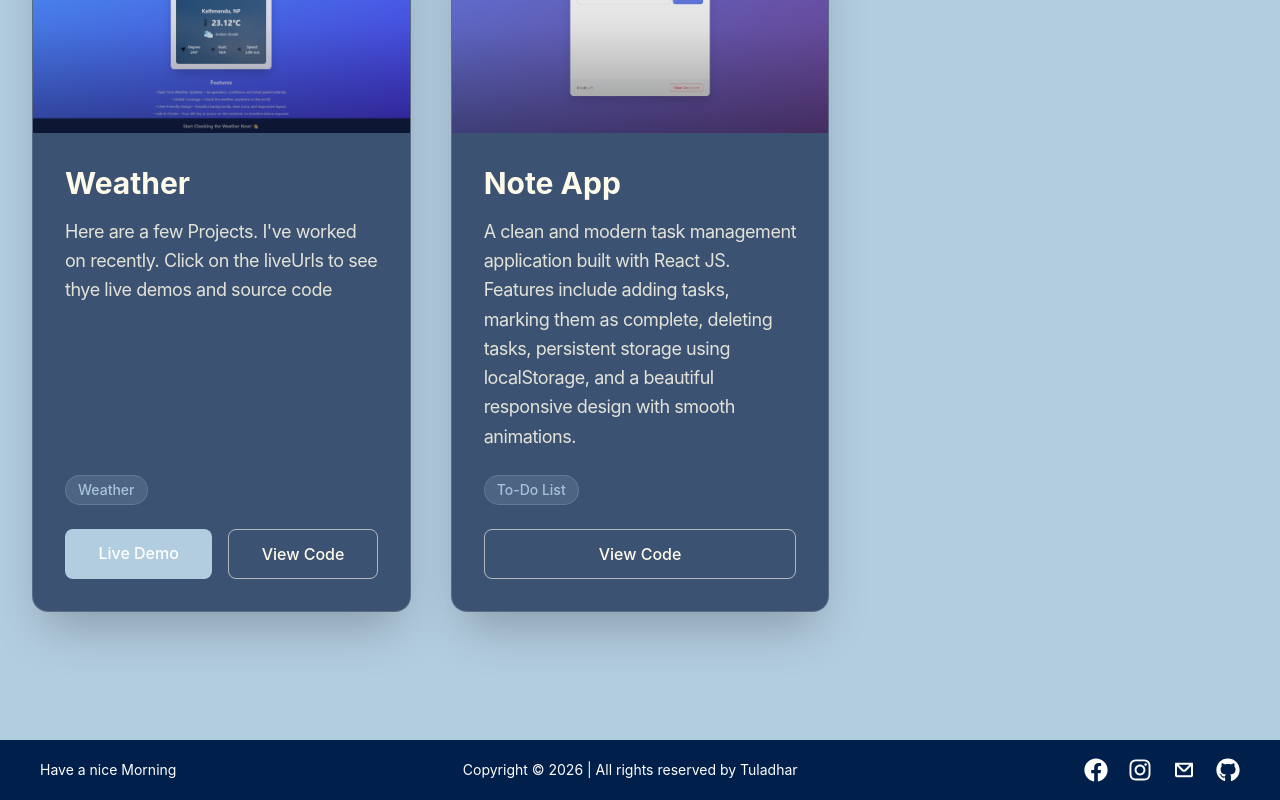
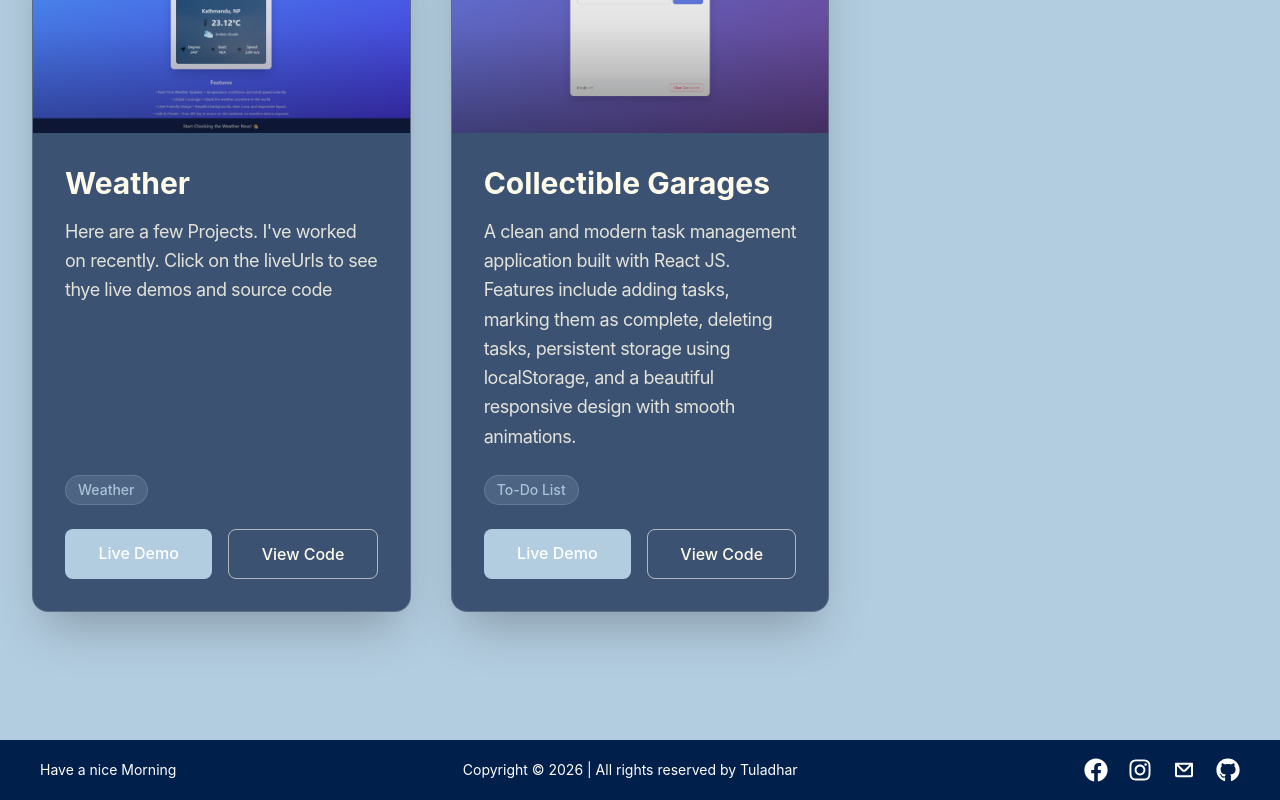
Before and after one commit to tuladharamar/Portfolio, a React (Vite) app in the folder Frontend/: page /projects in a window 1280 px wide. Shown: the part 1249-2049 px from the top of the page. Built offline with nearby package versions, Linux system fonts and the light colour scheme; a web font is replaced by a local one.

Commit message:
Project Update

```diff
--- a/Frontend/src/Components/Body/About.tsx
+++ b/Frontend/src/Components/Body/About.tsx
@@ -7,7 +7,7 @@ const About = () => {
   return (
     <section
       id="about"
-      className="relative min-h-screen flex items-center bg-quad py-20 md:py-32 overflow-hidden">
+      className="relative min-h-screen flex items-center bg-quad py-20 md:py-32 ">
 
       <div className="absolute inset-0 opacity-10 pointer-events-none">
         <div className="absolute inset-0 bg-linear-to-br from-accent/5 via-transparent to-quad" />
--- a/Frontend/src/Constant/projects.ts
+++ b/Frontend/src/Constant/projects.ts
@@ -39,11 +39,11 @@ const project = [
     },
        {
         id: 5,
-        title: "Note App",
+        title: "Collectible Garages",
         image: Todolist,
         content: "A clean and modern task management application built with React JS. Features include adding tasks, marking them as complete, deleting tasks, persistent storage using localStorage, and a beautiful responsive design with smooth animations.", tags: ["To-Do List"],
-        liveUrl: "",
-        githubUrl: "https://github.com/tuladharamar/Note-App"
+        liveUrl: "https://collectiblegarage.netlify.app",
+        githubUrl: "https://github.com/tuladharamar/CollectibleGarage"
     }
 ];
 
```
